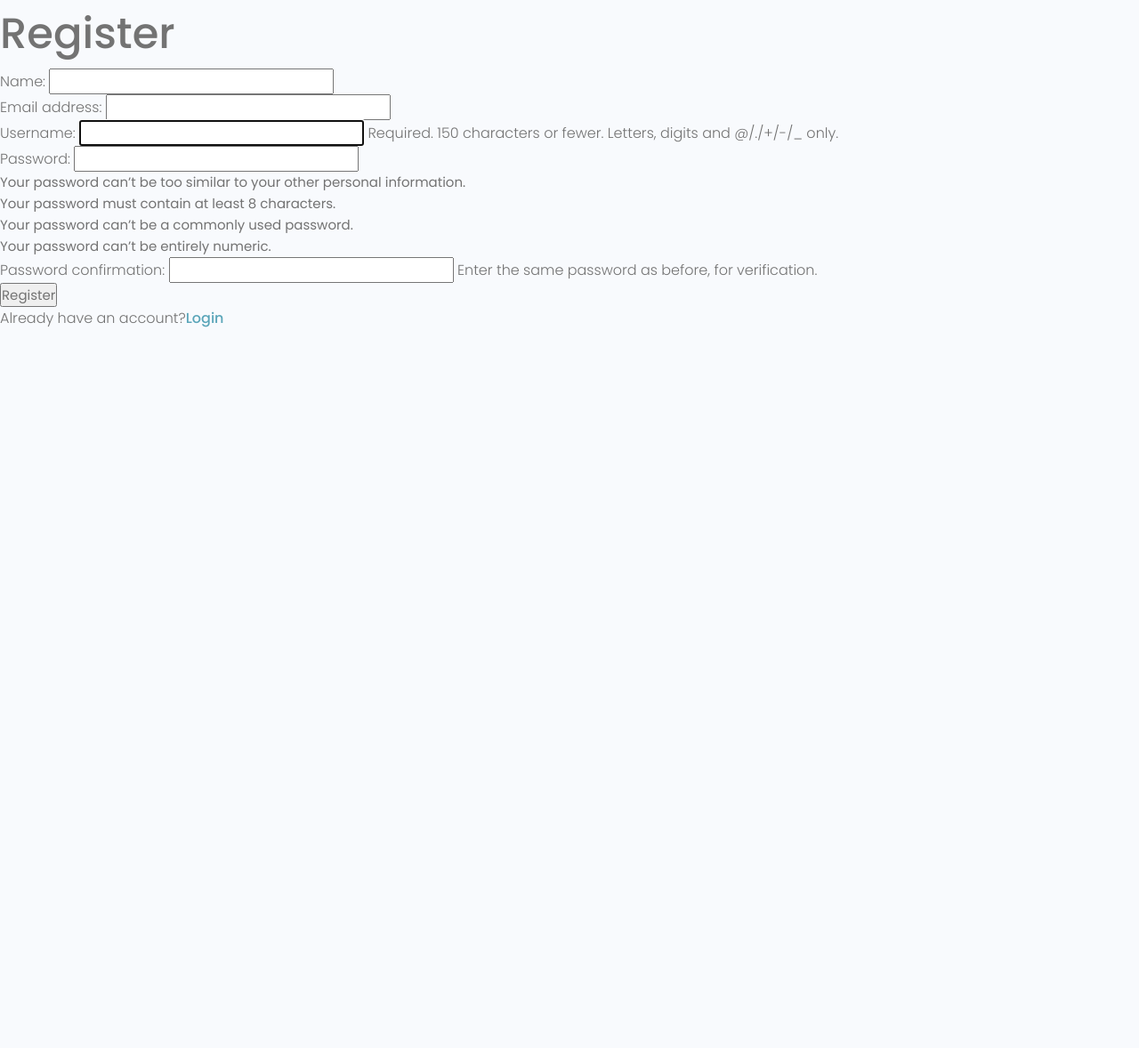
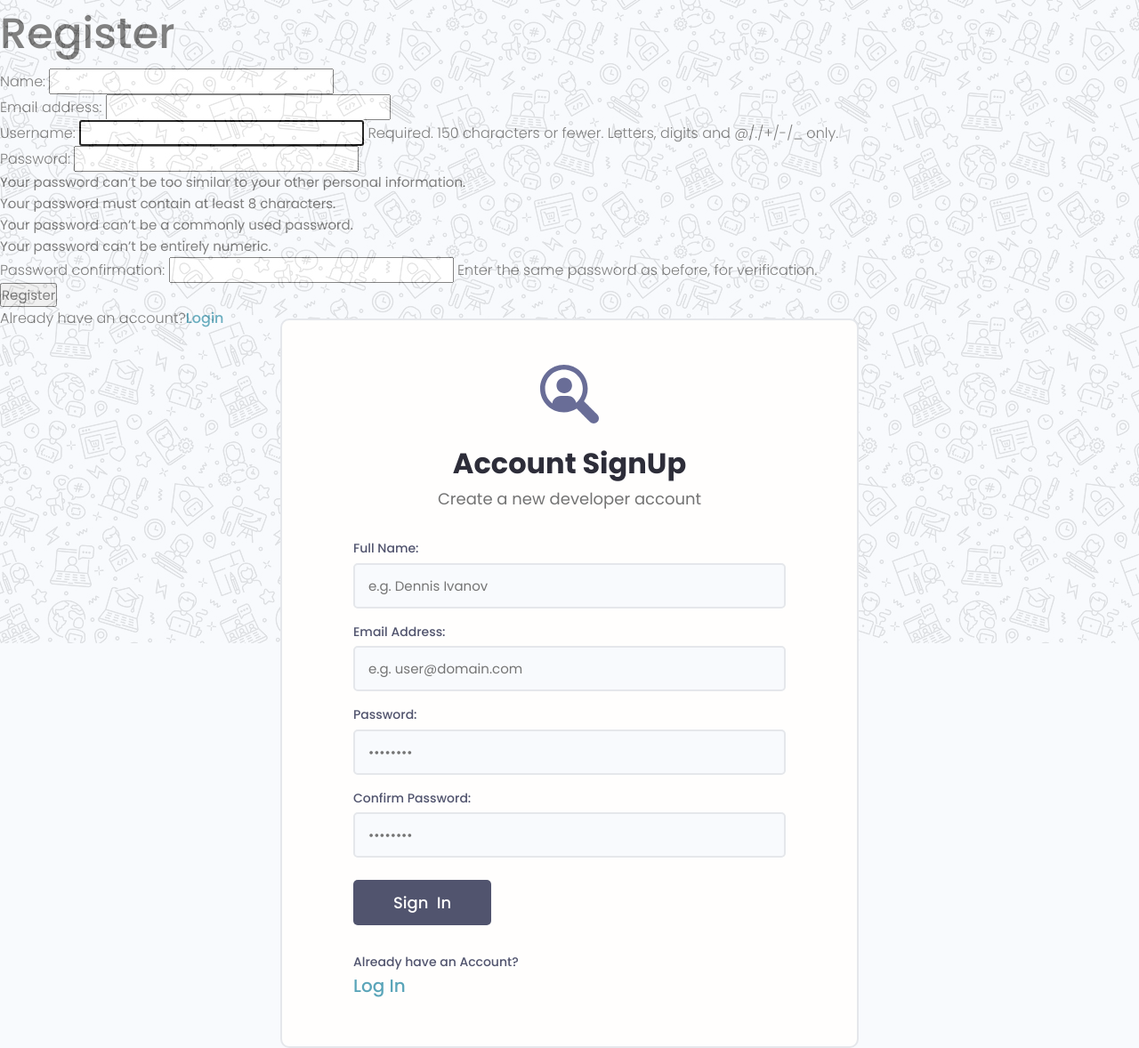
Before and after one commit to BhadriNarayana/devsearch, a Django app: page /register/ in a window 1280 px wide. Shown: the part 77-1255 px from the top of the page at 89% size. Before the commit the page ends 445 px from the top, so only its background shows below. Run offline with Django 4.2, Linux system fonts and the light colour scheme.

Commit message:
User registration page creation

```diff
--- a/users/templates/users/login_register.html
+++ b/users/templates/users/login_register.html
@@ -11,7 +11,73 @@
 <input type="submit" value = "Register">
 <p>Already have an account?<a href="{% url 'login' %}">Login</a></p>
 </form>
+<div class="auth">
+  <div class="card">
+    <div class="auth__header text-center">
+      <a href="/">
+        <img src="images/icon.svg" alt="icon" />
+      </a>
+      <h3>Account SignUp</h3>
+      <p>Create a new developer account</p>
+    </div>
 
+    <form action="#" class="form auth__form">
+      <!-- Input:Text -->
+      <div class="form__field">
+        <label for="formInput#text">Full Name: </label>
+        <input
+          class="input input--text"
+          id="formInput#text"
+          type="text"
+          name="text"
+          placeholder="e.g. Dennis Ivanov"
+        />
+      </div>
+
+      <!-- Input:Email -->
+      <div class="form__field">
+        <label for="formInput#email">Email Address: </label>
+        <input
+          class="input input--email"
+          id="formInput#email"
+          type="email"
+          name="email"
+          placeholder="e.g. user@domain.com"
+        />
+      </div>
+
+      <!-- Input:Password -->
+      <div class="form__field">
+        <label for="formInput#password">Password: </label>
+        <input
+          class="input input--password"
+          id="formInput#passowrd"
+          type="password"
+          name="password"
+          placeholder="••••••••"
+        />
+      </div>
+      <!-- Input:Password -->
+      <div class="form__field">
+        <label for="formInput#confirm-password">Confirm Password: </label>
+        <input
+          class="input input--password"
+          id="formInput#confirm-passowrd"
+          type="password"
+          name="confirm-password"
+          placeholder="••••••••"
+        />
+      </div>
+      <div class="auth__actions">
+        <input class="btn btn--sub btn--lg" type="submit" value="Sign  In" />
+      </div>
+    </form>
+    <div class="auth__alternative">
+      <p>Already have an Account?</p>
+      <a href="login.html">Log In</a>
+    </div>
+  </div>
+</div>
 
 {% else %}
 
```
